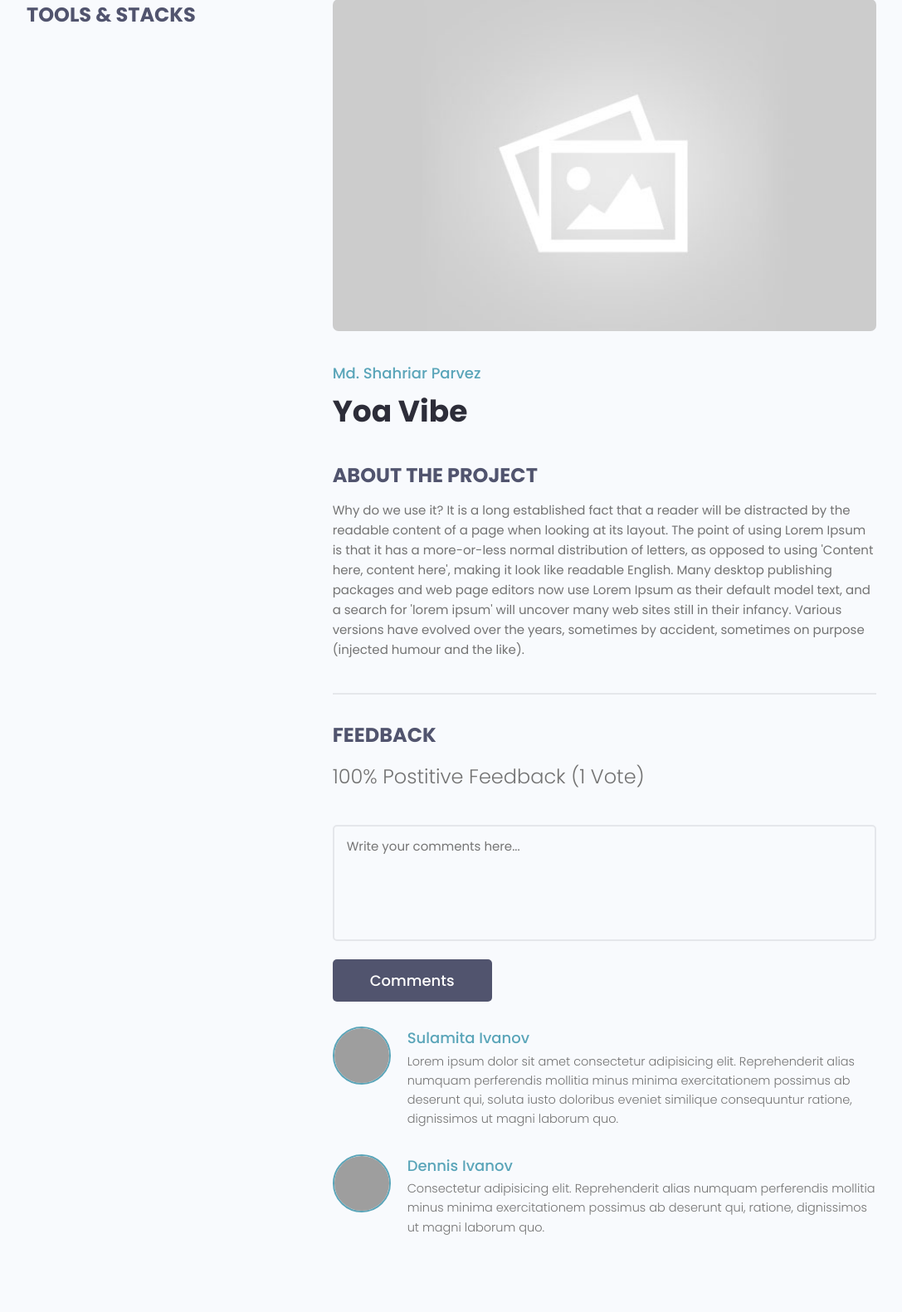
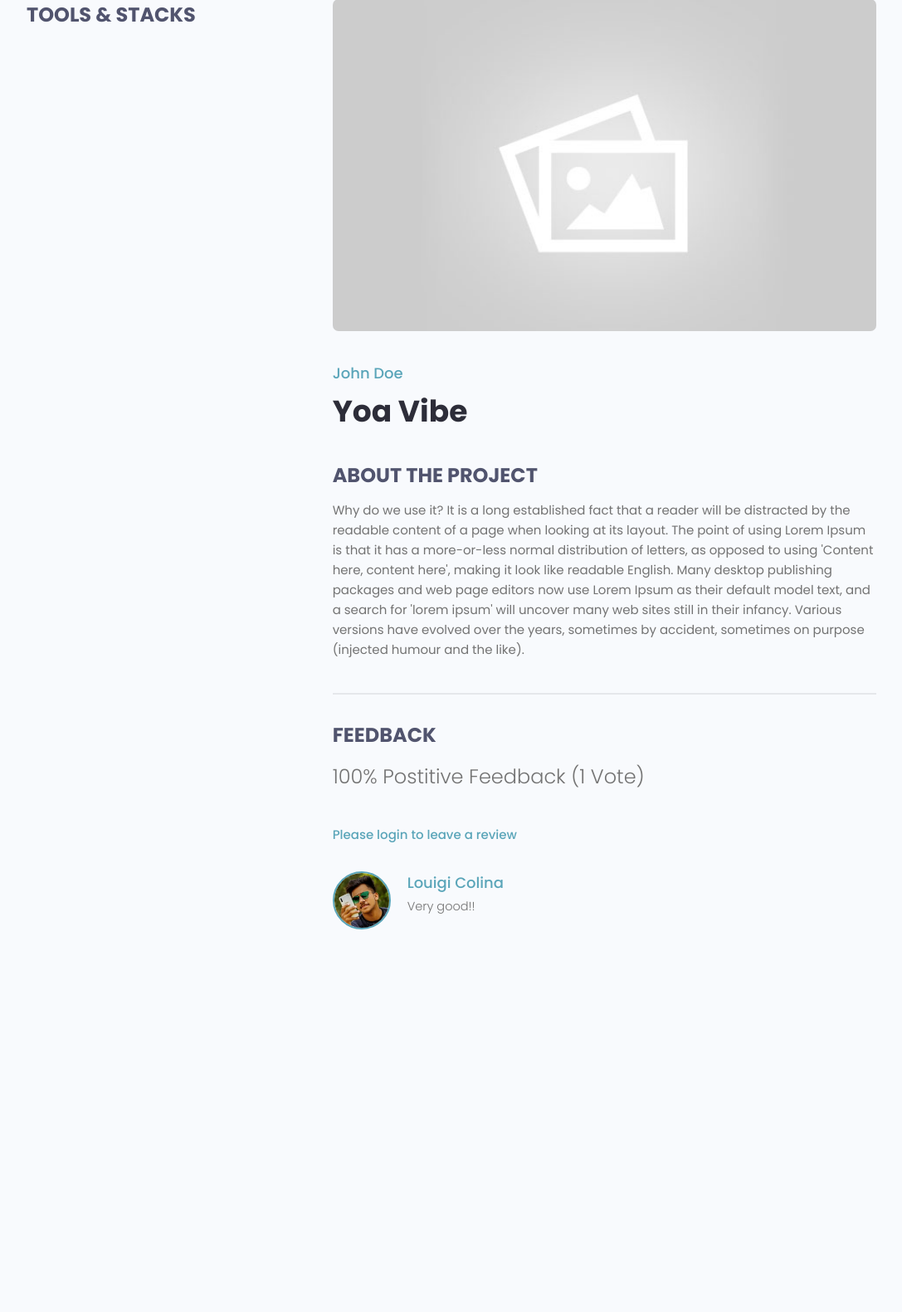
Before and after one commit to christosno/devsearch, a Django app: page /projects/project/5750f6b8-eebc-46e0-9cff-e370300f71da/ in a window 1280 px wide. Shown: the part 108-1689 px from the top of the page at 83% size, without its empty margins (96-1183 px from the left). After the commit the page ends 1228 px from the top, so only its background shows below. Run offline with Django 3.2, Linux system fonts and the light colour scheme; data comes from the database, SQL or seed files in the repository; both versions use the stored data as it was after the commit; some libraries are stand-ins or nearby versions; grey boxes are pictures that could not be loaded.

Commit message:
add reviews

```diff
--- a/devsearch/projects/forms.py
+++ b/devsearch/projects/forms.py
@@ -1,6 +1,6 @@
 from django.forms import ModelForm
 from django import forms
-from .models import Project
+from .models import Project, Review
 
 class ProjectForm(ModelForm):
     class Meta:
@@ -20,3 +20,19 @@ class ProjectForm(ModelForm):
         # self.fields['title'].widget.attrs.update({'class':'input'})
 
         # self.fields['description'].widget.attrs.update({'class':'input'})
+
+class ReviewForm(ModelForm):
+    class Meta:
+        model = Review
+        fields = ['value', 'body']
+
+        labels = {
+            'value' : 'Place your vote',
+            'body' : "Add a comment with your vote"
+        }
+
+    def __init__(self, *args, **kwargs):
+        super(ReviewForm, self).__init__(*args, **kwargs)
+
+        for name, filed in self.fields.items():
+            filed.widget.attrs.update({'class':'input'})
--- a/devsearch/projects/models.py
+++ b/devsearch/projects/models.py
@@ -22,7 +22,26 @@ class Project(models.Model):
         return self.title
 
     class Meta:
-        ordering = ['created']
+        ordering = ['-vote_ratio', '-vote_total']
+
+
+    @property
+    def reviewers(self):
+        quesryset = self.review_set.all().values_list('owner__id', flat=True)
+        return quesryset
+
+
+    @property
+    def getVoteCount(self):
+        reviews = self.review_set.all()
+        upVotes = reviews.filter(value='up').count()
+        totalVotes = reviews.count()
+
+        ratio = (upVotes / totalVotes) * 100
+        self.vote_total = totalVotes
+        self.vote_ratio = ratio
+        self.save()
+
 
 
 class Review(models.Model):
@@ -30,13 +49,16 @@ class Review(models.Model):
         ('up', 'Up Vote'),
         ('down', 'Down Vote'),
     )
-    #owner =
+    owner = models.ForeignKey(Profile, on_delete=models.CASCADE, null=True)
     project = models.ForeignKey(Project, on_delete=models.CASCADE)
     body = models.TextField(null=True, blank=True)
     value = models.CharField(max_length=200, choices=VOTE_TYPE)
     created = models.DateTimeField(auto_now_add=True)
     id = models.UUIDField(default=uuid.uuid4, unique=True,
                           primary_key=True, editable=False)
+
+    class Meta:
+        unique_together = [['owner', 'project']]
 
     def __str__(self):
         return self.value
--- a/devsearch/projects/templates/projects/single-project.html
+++ b/devsearch/projects/templates/projects/single-project.html
@@ -29,7 +29,7 @@
         </div>
         <div class="column column--2of3">
           <img class="singleProject__preview" src="{{ project.featured_image.url }}" alt="portfolio thumbnail" />
-          <a href="profile.html" class="singleProject__developer">Md. Shahriar Parvez</a>
+          <a href="profile.html" class="singleProject__developer">{{project.owner.name}}</a>
           <h2 class="singleProject__title">{{project.title}}</h2>
           <h3 class="singleProject__subtitle">About the Project</h3>
           <div class="singleProject__info">
@@ -42,42 +42,43 @@
               {{project.vote_ratio}}% Postitive Feedback ({{project.vote_total}} Vote{{project.vote_total|pluralize:"s"}})
             </h5>
 
-            <form class="form" action="#" method="POST">
-              <!-- Textarea -->
-              <div class="form__field">
-                <label for="formInput#textarea">Comments: </label>
-                <textarea class="input input--textarea" name="message" id="formInput#textarea"
-                  placeholder="Write your comments here..."></textarea>
-              </div>
-              <input class="btn btn--sub btn--lg" type="submit" value="Comments" />
-            </form>
+            {% if request.user.profile.id in project.reviewers %}
+              <p>You have already submitted your review for this project</p>
+            {% elif request.user.profile == project.owner %}
+              <p>You can not reviw your own work</p>
+            {% elif request.user.is_authenticated %}
+              <form class="form" action="{% url 'project' project.id %}" method="POST">
+
+                {% csrf_token %}
+                {% for field in form %}
+                <div class="form__field">
+                  <!-- <label for="formInput#textarea">{{field.label}}</label> -->
+                  {{field.label}}
+                  {{field}}
+                </div>
+                {% endfor %}
+                <input class="btn btn--sub btn--lg" type="submit" value="Add Review" />
+
+              </form>
+            {% else %}
+              <a href="{% url 'login' %}?next={{request.path}}">Please login to leave a review</a>
+            {% endif %}
+
             <div class="commentList">
+              {% for review in project.review_set.all %}
+              {% if review.body %}
               <div class="comment">
-                <a href="profile.html">
+                <a href="{% url 'user-profile' review.owner.id %}">
                   <img class="avatar avatar--md"
-                    src="https://pbs.twimg.com/profile_images/1335382240931368961/b3wSZKj4_400x400.jpg" alt="user" />
+                    src="{{review.owner.profile_image.url}}" alt="user" />
                 </a>
                 <div class="comment__details">
-                  <a href="profile.html" class="comment__author">Sulamita Ivanov</a>
-                  <p class="comment__info">
-                    Lorem ipsum dolor sit amet consectetur adipisicing elit. Reprehenderit alias numquam perferendis
-                    mollitia minus minima exercitationem possimus ab deserunt qui, soluta iusto doloribus eveniet
-                    similique consequuntur ratione, dignissimos ut magni laborum quo.
-                  </p>
+                  <a href="{% url 'user-profile' review.owner.id %}" class="comment__author">{{review.owner.name}}</a>
+                  <p class="comment__info">{{review.body|linebreaksbr}}</p>
                 </div>
               </div>
-              <div class="comment">
-                <a href="profile.html">
-                  <img class="avatar avatar--md" src="https://avatars.githubusercontent.com/u/33843378" alt="user" />
-                </a>
-                <div class="comment__details">
-                  <a href="profile.html" class="comment__author">Dennis Ivanov</a>
-                  <p class="comment__info">
-                    Consectetur adipisicing elit. Reprehenderit alias numquam perferendis mollitia minus minima
-                    exercitationem possimus ab deserunt qui, ratione, dignissimos ut magni laborum quo.
-                  </p>
-                </div>
-              </div>
+              {% endif %}
+              {% endfor %}
             </div>
           </div>
         </div>
--- a/devsearch/projects/views.py
+++ b/devsearch/projects/views.py
@@ -2,8 +2,9 @@ from django.core import paginator
 from django.shortcuts import redirect, render
 from django.http import HttpResponse
 from django.contrib.auth.decorators import login_required
+from django.contrib import messages
 from .models import Project, Tag
-from .forms import ProjectForm
+from .forms import ProjectForm, ReviewForm
 from .utils import searcProject, paginationProjects
 
 
@@ -24,8 +25,22 @@ def projects(request):
 def project(request, pk):
 
     projectObj = Project.objects.get(id=pk)
+    form = ReviewForm()
 
-    return render(request, 'projects/single-project.html', {'project':projectObj,})
+    if request.method == 'POST':
+        form = ReviewForm(request.POST)
+        review = form.save(commit=False)
+        review.project = projectObj
+        review.owner = request.user.profile
+        review.save()
+
+        projectObj.getVoteCount
+
+        messages.success(request, 'Your review was successfully submitted')
+        return redirect('project', pk=projectObj.id)
+
+
+    return render(request, 'projects/single-project.html', {'project':projectObj, 'form':form})
 
 @login_required(login_url='login')
 def createProject(request):
--- a/devsearch/users/templates/users/login_register.html
+++ b/devsearch/users/templates/users/login_register.html
@@ -56,7 +56,7 @@
       <p>Hello Developer, Welcome Back!</p>
     </div>
 
-    <form action="{% url 'login' %}" method="POST" class="form auth__form">
+    <form action="" method="POST" class="form auth__form">
       {% csrf_token %}
       <!-- Input:Username -->
       <div class="form__field">
--- a/devsearch/users/views.py
+++ b/devsearch/users/views.py
@@ -17,7 +17,7 @@ def loginUser(request):
         return redirect('profiles')
 
     if request.method == "POST":
-        username = request.POST['username']
+        username = request.POST['username'].lower()
         password = request.POST['password']
 
         try:
@@ -29,7 +29,7 @@ def loginUser(request):
 
         if user is not None:
             login(request, user)
-            return redirect('profiles')
+            return redirect(request.GET['next'] if 'next' in request.GET else 'account')
         else:
             messages.error(request, 'Username or password is incorrect.')
 
```
Also changed, not shown: devsearch/db.sqlite3, devsearch/projects/migrations/0005_auto_20210910_0922.py (added), devsearch/static/images/profiles/sulamita_Qnkmqgt.jpg (added), devsearch/users/forms.py (line endings or trailing spaces).
